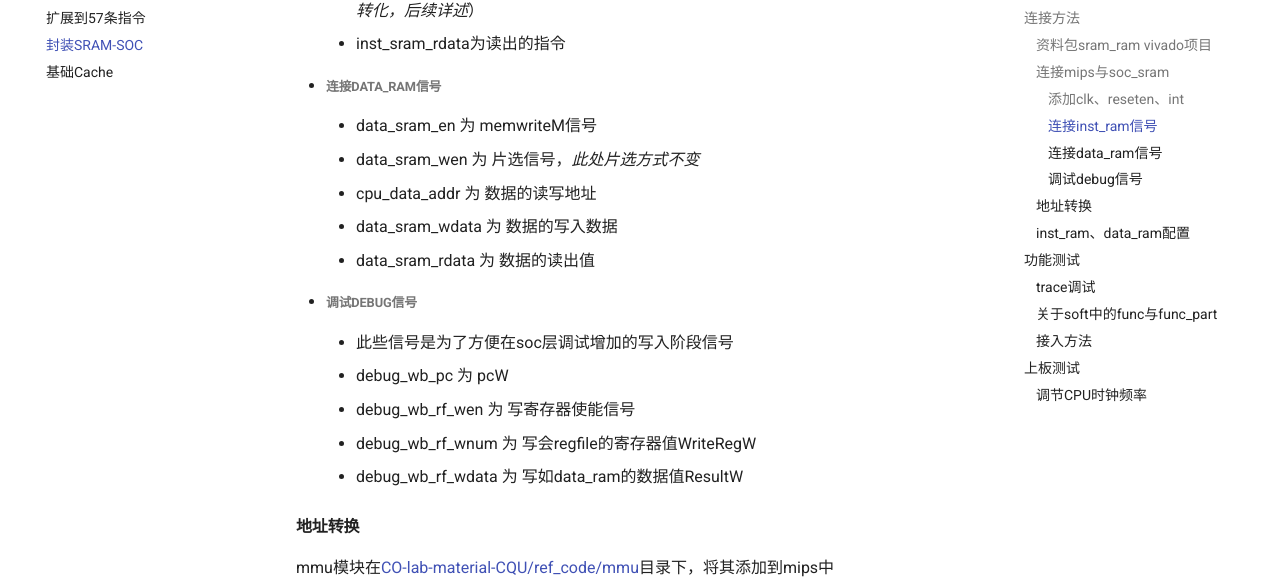
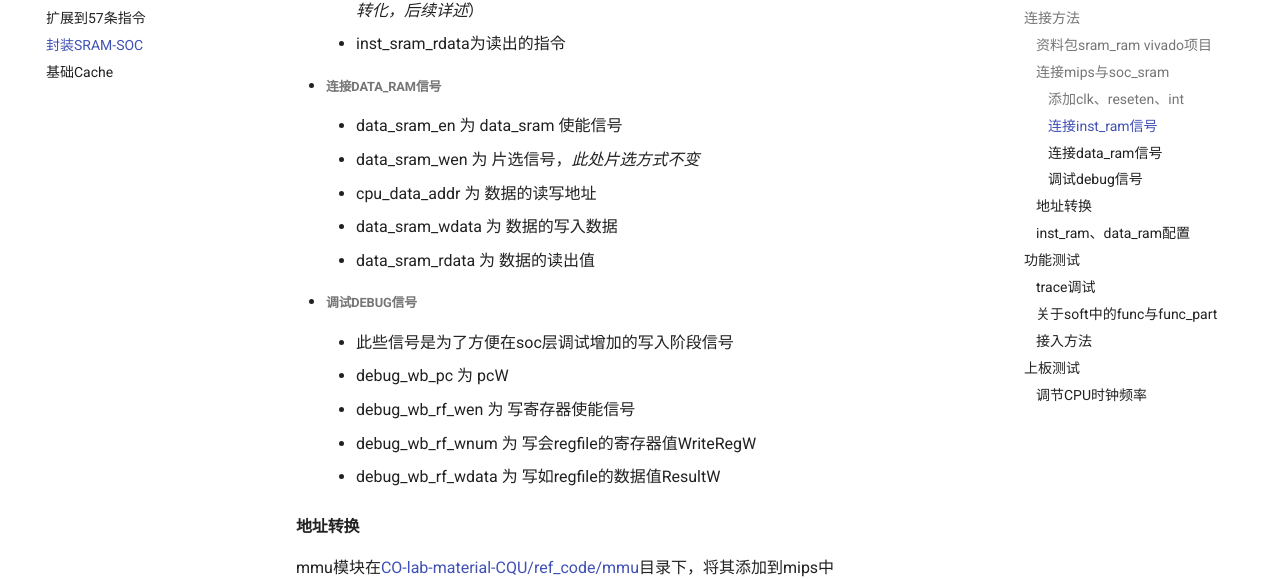
Before and after one commit to CQU-CS-LABs/CO-lab-docs-CQU, an MkDocs documentation site: the page built from docs/basic/sram_soc.md, in a window 1280 px wide and 900 px high, scrolled down 2942 px. Shown: the part 144-723 px from the top of the window. Built offline with MkDocs 1.6.1 and Material for MkDocs 9.7.7, drawn with Linux system fonts in a browser that asks for light colours; comment, search, counter and statistics services are not loaded.

Commit message:
Update sram_soc.md

```diff
--- a/docs/basic/sram_soc.md
+++ b/docs/basic/sram_soc.md
@@ -50,7 +50,7 @@ sram-soc的外部顶层文件已经在此项目中提供，项目地址在[CO-la
     - inst_sram_addr为指令地址（*注意这里的地址非PC值，需要利用mmu模块[已提供]做地址转化，后续详述*）
     - inst_sram_rdata为读出的指令
 - ##### 连接data_ram信号
-    - data_sram_en 为 memwriteM信号
+    - data_sram_en 为 data_sram 使能信号
     - data_sram_wen 为 片选信号，*此处片选方式不变*
     - cpu_data_addr 为 数据的读写地址
     - data_sram_wdata 为 数据的写入数据
@@ -60,7 +60,7 @@ sram-soc的外部顶层文件已经在此项目中提供，项目地址在[CO-la
     - debug_wb_pc 为 pcW
     - debug_wb_rf_wen 为 写寄存器使能信号
     - debug_wb_rf_wnum 为 写会regfile的寄存器值WriteRegW
-    - debug_wb_rf_wdata 为 写如data_ram的数据值ResultW
+    - debug_wb_rf_wdata 为 写如regfile的数据值ResultW
 
 #### 地址转换
 
```
